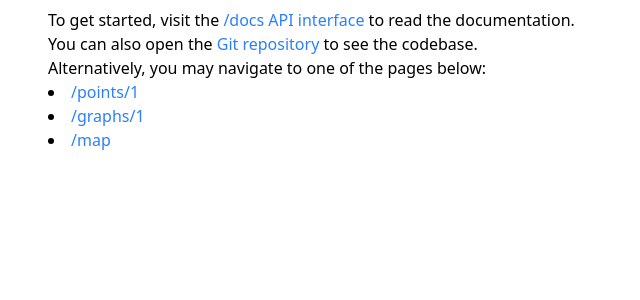
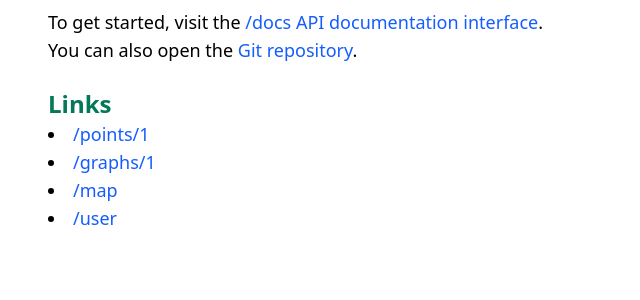
Before and after one commit to JoseTomanan/air-quality-monitoring, a FastAPI app: page / in a window 1280 px wide. Shown: the part 69-369 px from the top of the page, without its empty margins (0-640 px from the left). Run offline with FastAPI, Linux system fonts and the light colour scheme.

Commit message:
fix: Make bigger

```diff
--- a/templates/index.html
+++ b/templates/index.html
@@ -10,7 +10,7 @@
 {% block style %}
     <style type="text/tailwindcss">
         a {
-            @apply text-blue-500 hover:underline
+            @apply text-blue-600 hover:underline
         }
     </style>
 {% endblock %}
@@ -19,14 +19,15 @@
     <header>
         <h1>Air Quality Monitoring</h1>
     </header>
-    <p>
-        To get started, visit the <a href="/docs">/docs API interface</a> to read the documentation.
+    <p class="text-lg">
+        To get started, visit the <a href="/docs">/docs API documentation interface</a>.
         <br>
-        You can also open the <a href="https://github.com/JoseTomanan/air-quality-monitoring">Git repository</a> to see the codebase.
+        You can also open the <a href="https://github.com/JoseTomanan/air-quality-monitoring">Git repository</a>.
         <br>
-        Alternatively, you may navigate to one of the pages below:
     </p>
-    <ul class="list-inside list-disc">
+    <br>
+    <h2 class="font-bold text-2xl">Links</h2>
+    <ul class="list-inside list-disc text-lg">
         <li>
             <a href="/points/1">/points/1</a>
         </li>
@@ -35,6 +36,9 @@
         </li>
         <li>
             <a href="/map">/map</a>
+        </li>
+        <li>
+            <a href="/user">/user</a>
         </li>
     </ul>
 
```
